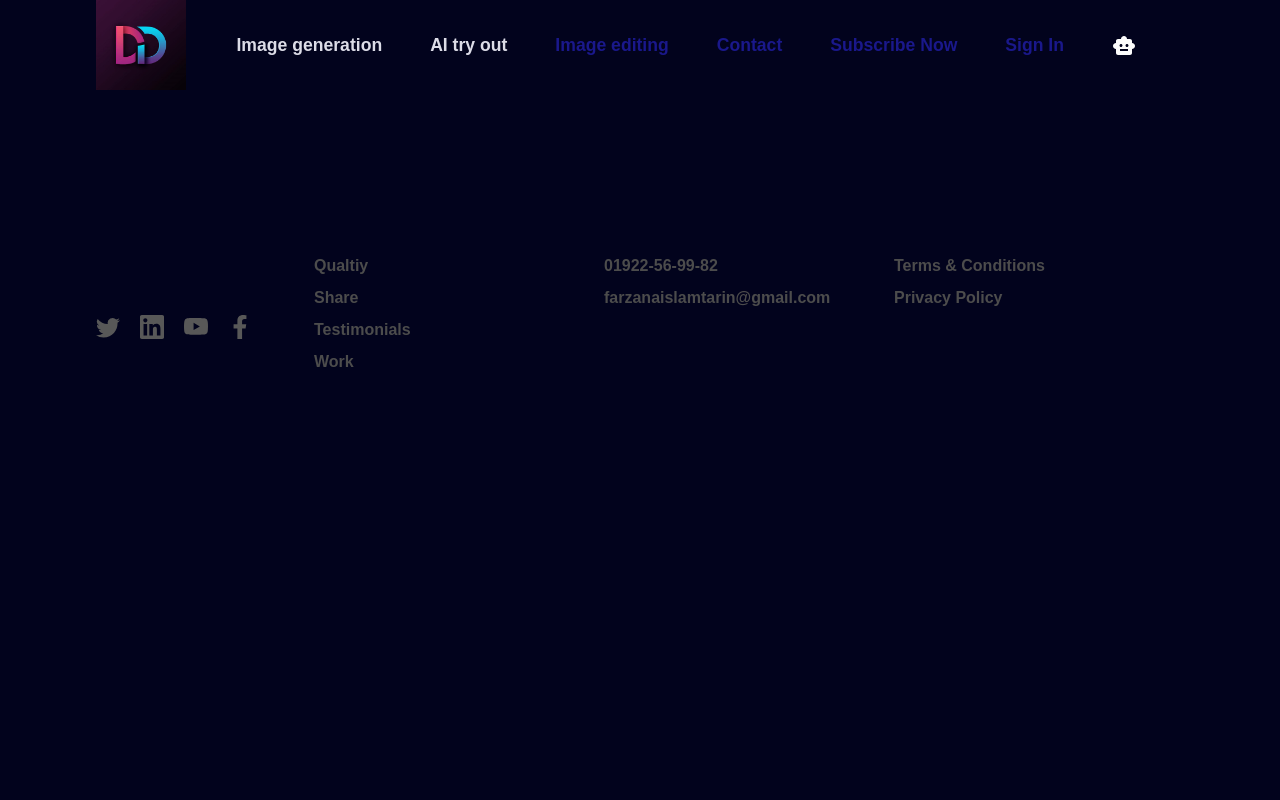
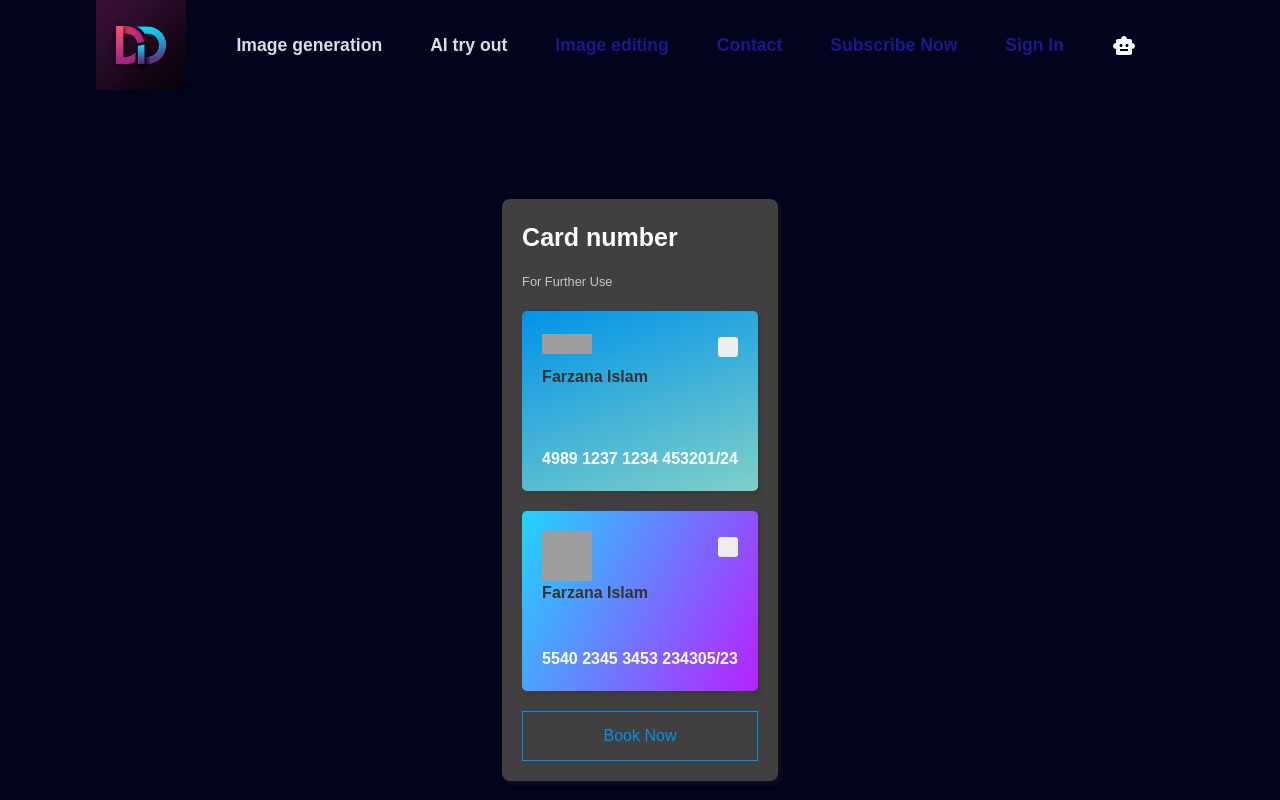
Before and after one commit to Tarin1222/Utility-AI-Tools-Intern-Project, a React (Create React App) app: page /addPayment in a window 1280 px wide. Shown: the top 800 px of the page. Built offline with nearby package versions, Linux system fonts and the light colour scheme; grey boxes are pictures that could not be loaded; what @cloudinary/url-gen would draw is missing.

Commit message:
Add ne things

```diff
--- a/src/App.js
+++ b/src/App.js
@@ -14,6 +14,9 @@ import PromptGenerator from "./Components/PromptGenerator";
 import Signin from "./Components/Signin";
 import ImageResize from "./Components/ImageResize";
 import BackgroundChange from "./Components/BackgroundChange";
+import ChangeColor from "./Components/ChangeColor";
+import AddPayment from "./Components/AddPayment";
+
 
 
  // Correctly import imageResize
@@ -37,6 +40,8 @@ function App() {
           <Route path="/signin" element={<Signin />} />
           <Route path="/imageResize" element={<ImageResize />} />
           <Route path="/backgroundChange" element={<BackgroundChange />} />
+          <Route path="/changeColor" element={<ChangeColor />} />
+          <Route path="/addPayment" element={<AddPayment />} />
 
         </Routes>
         <Footer />
--- a/src/Components/About.js
+++ b/src/Components/About.js
@@ -1,10 +1,10 @@
- //AI TRY OUT
 import React from "react";
+import { Link } from "react-router-dom"; // Import Link from react-router-dom
 import AboutBackgroundImage from "../Assets/tr71123-ai-art.webp";
 import { BsFillPlayCircleFill } from "react-icons/bs";
 
-
-const About = () => {           //AI TRY OUT
+// AI TRY OUT
+const About = () => {
   return (
     <div className="about-section-container">
 
@@ -23,7 +23,9 @@ const About = () => {           //AI TRY OUT
         Unlock the potential of AI with innovative tools and demos. See how AI can enhance your creativity and projects.
         </p>
         <div className="about-buttons-container">
-          <button className="secondary-button">Explore</button>
+          <Link to="/changeColor" style={{ textDecoration: "none" }}>
+            <button className="secondary-button">Explore</button>
+          </Link>
           <button className="watch-video-button">
             <BsFillPlayCircleFill /> Watch Video
           </button>
--- /dev/null
+++ b/src/Components/AddPayment.js
@@ -0,0 +1,204 @@
+import React from 'react';
+
+const AddPayment = () => {
+  return (
+    <div
+      style={{
+        display: 'flex',
+        justifyContent: 'center',
+        alignItems: 'center',
+        minHeight: '100vh',
+        backgroundColor: '#02031d',
+        padding: '10px 20px',
+      }}
+    >
+      <div
+        style={{
+          maxWidth: '460px',
+          boxShadow: '3px 3px 5px #1b1b1ba2',
+          backgroundColor: '#413f3f',
+          padding: '20px',
+          borderRadius: '8px',
+          color: 'white',
+        }}
+      >
+        <div style={{ marginBottom: '20px' }}>
+          <p style={{ fontSize: '25px', fontWeight: '600' }}>Card number</p>
+          <p style={{ fontSize: '0.8rem', color: 'rgba(255, 255, 255, 0.7)' }}>
+            For Further Use
+          </p>
+        </div>
+
+        <div
+          style={{
+            width: '100%',
+            height: '180px',
+            padding: '20px',
+            backgroundColor: '#0093E9',
+            backgroundImage: 'linear-gradient(160deg, #0093E9 0%, #80D0C7 100%)',
+            position: 'relative',
+            borderRadius: '5px',
+            boxShadow: '3px 3px 5px #0000001a',
+            transition: 'all 0.3s ease-in',
+            cursor: 'pointer',
+            marginBottom: '20px',
+          }}
+        >
+          <div style={{ display: 'flex', flexDirection: 'column', height: '100%' }}>
+            <label style={{ display: 'block' }}>
+              <div style={{ display: 'flex', position: 'relative' }}>
+                <div>
+                  <img
+                    src="https://www.freepnglogos.com/uploads/visa-inc-logo-png-11.png"
+                    alt=""
+                    style={{ width: '50px', height: '20px', objectFit: 'fill' }}
+                  />
+                  <p style={{ marginTop: '10px', marginBottom: '15px', fontWeight: 'bold' }}>Farzana Islam</p>
+                </div>
+                <div
+                  style={{
+                    position: 'absolute',
+                    top: '6px',
+                    right: '0',
+                  }}
+                >
+                  <input
+                    type="radio"
+                    name="card"
+                    id="check"
+                    style={{
+                      appearance: 'none',
+                      width: '20px',
+                      height: '20px',
+                      backgroundColor: '#eee',
+                      position: 'relative',
+                      borderRadius: '3px',
+                      cursor: 'pointer',
+                      display: 'flex',
+                      alignItems: 'center',
+                      justifyContent: 'center',
+                      outline: 'none',
+                    }}
+                    onChange={() => {}}
+                  />
+                </div>
+              </div>
+            </label>
+            <div
+              style={{
+                marginTop: 'auto',
+                fontWeight: 'bold',
+                display: 'flex',
+                alignItems: 'center',
+                justifyContent: 'space-between',
+              }}
+            >
+              <p style={{ margin: '0' }}>4989 1237 1234 4532</p>
+              <p style={{ margin: '0' }}>01/24</p>
+            </div>
+          </div>
+        </div>
+
+        <div
+          style={{
+            width: '100%',
+            height: '180px',
+            padding: '20px',
+            backgroundColor: '#21D4FD',
+            backgroundImage: 'linear-gradient(116deg, #21D4FD 0%, #B721FF 100%)',
+            position: 'relative',
+            borderRadius: '5px',
+            boxShadow: '3px 3px 5px #0000001a',
+            transition: 'all 0.3s ease-in',
+            cursor: 'pointer',
+            marginBottom: '20px',
+          }}
+        >
+          <div style={{ display: 'flex', flexDirection: 'column', height: '100%' }}>
+            <label style={{ display: 'block' }}>
+              <div style={{ display: 'flex', position: 'relative' }}>
+                <div>
+                  <img
+                    src="https://www.freepnglogos.com/uploads/mastercard-png/mastercard-logo-png-transparent-svg-vector-bie-supply-0.png"
+                    alt="master"
+                    style={{ width: '50px', height: '50px', objectFit: 'fill' }}
+                  />
+                  <p style={{ fontWeight: 'bold' }}>Farzana Islam</p>
+                </div>
+                <div
+                  style={{
+                    position: 'absolute',
+                    top: '6px',
+                    right: '0',
+                  }}
+                >
+                  <input
+                    type="radio"
+                    name="card"
+                    id="check"
+                    style={{
+                      appearance: 'none',
+                      width: '20px',
+                      height: '20px',
+                      backgroundColor: '#eee',
+                      position: 'relative',
+                      borderRadius: '3px',
+                      cursor: 'pointer',
+                      display: 'flex',
+                      alignItems: 'center',
+                      justifyContent: 'center',
+                      outline: 'none',
+                    }}
+                    onChange={() => {}}
+                  />
+                </div>
+              </div>
+            </label>
+            <div
+              style={{
+                marginTop: 'auto',
+                fontWeight: 'bold',
+                display: 'flex',
+                alignItems: 'center',
+                justifyContent: 'space-between',
+              }}
+            >
+              <p style={{ margin: '0' }}>5540 2345 3453 2343</p>
+              <p style={{ margin: '0' }}>05/23</p>
+            </div>
+          </div>
+        </div>
+
+        <div
+          style={{
+            width: '100%',
+            height: '50px',
+            border: '1px solid #0093E9',
+            display: 'flex',
+            justifyContent: 'center',
+            alignItems: 'center',
+            color: '#0093E9',
+            transition: 'all 0.5s ease',
+            fontWeight: '500',
+            cursor: 'pointer',
+          }}
+          onClick={() => {
+            // Handle click event
+          }}
+          onMouseEnter={(e) => {
+            e.target.style.backgroundColor = '#0093E9';
+            e.target.style.color = '#fff';
+          }}
+          onMouseLeave={(e) => {
+            e.target.style.backgroundColor = 'transparent';
+            e.target.style.color = '#0093E9';
+          }}
+        >
+          Book Now
+        </div>
+      </div>
+    </div>
+  );
+};
+
+export default AddPayment;
--- /dev/null
+++ b/src/Components/ChangeColor.js
@@ -0,0 +1,6 @@
+import React, { useState } from 'react';
+import './ChangeColor.css';
+
+const ChangeColor = () => {
+}
+export default ChangeColor;
--- a/src/Components/Footer.js
+++ b/src/Components/Footer.js
@@ -1,42 +1,71 @@
 import React from "react";
-
-import { BsTwitter } from "react-icons/bs";
-import { SiLinkedin } from "react-icons/si";
-import { BsYoutube } from "react-icons/bs";
-import { FaFacebookF } from "react-icons/fa";
+import { Link } from "react-router-dom"; // Import Link from react-router-dom
+import { FcWikipedia, FcGoogle, FcStart, FcShare, FcCurrencyExchange, FcCopyright } from "react-icons/fc";
 
 const Footer = () => {
   return (
     <div className="footer-wrapper">
       <div className="footer-section-one">
         <div className="footer-logo-container">
-          <img  alt="" />
+          <img alt="" />
         </div>
         <div className="footer-icons">
-          <BsTwitter />
-          <SiLinkedin />
-          <BsYoutube />
-          <FaFacebookF />
+          <FcWikipedia />
+          <FcGoogle />
+          <FcStart />
+          <FcShare />
+          <FcCopyright />
         </div>
       </div>
       <div className="footer-section-two">
         <div className="footer-section-columns">
           <span>Qualtiy</span>
-
           <span>Share</span>
-
           <span>Testimonials</span>
           <span>Work</span>
         </div>
         <div className="footer-section-columns">
           <span>01922-56-99-82</span>
           <span>farzanaislamtarin@gmail.com</span>
-
-
         </div>
         <div className="footer-section-columns">
           <span>Terms & Conditions</span>
           <span>Privacy Policy</span>
+          <FcCurrencyExchange
+            style={{
+              fontSize: "44px",
+              verticalAlign: "middle",
+              marginRight: "5px"
+            }}
+          />
+          <Link to="/addPayment"> {/* Link wrapping the button */}
+            <button
+              className="add-payment-button"
+              style={{
+                backgroundColor: "transparent",
+                border: "1px solid rgba(0, 0, 0, 0.3)", // Border lining the outside
+                cursor: "pointer",
+                fontSize: "18px",
+                padding: "1px 2px",
+                borderRadius: "9px",
+                marginRight: "7px",
+                display: "inline-flex",
+                alignItems: "center",
+                transition: "background-color 0.3s ease, border-color 0.3s ease",
+                color: "grey",
+              }}
+              onMouseEnter={(e) => {
+                e.target.style.backgroundColor = "rgba(0, 0, 0, 0.1)";
+                e.target.style.borderColor = "rgba(0, 0, 0, 0.5)"; // Darker border on hover
+              }}
+              onMouseLeave={(e) => {
+                e.target.style.backgroundColor = "transparent";
+                e.target.style.borderColor = "rgba(0, 0, 0, 0.3)"; // Original border color
+              }}
+            >
+              Add Payment Method
+            </button>
+          </Link>
         </div>
       </div>
     </div>
```
Also changed, not shown: src/Components/AddPayment.css (added), src/Components/ChangeColor.css (added).
